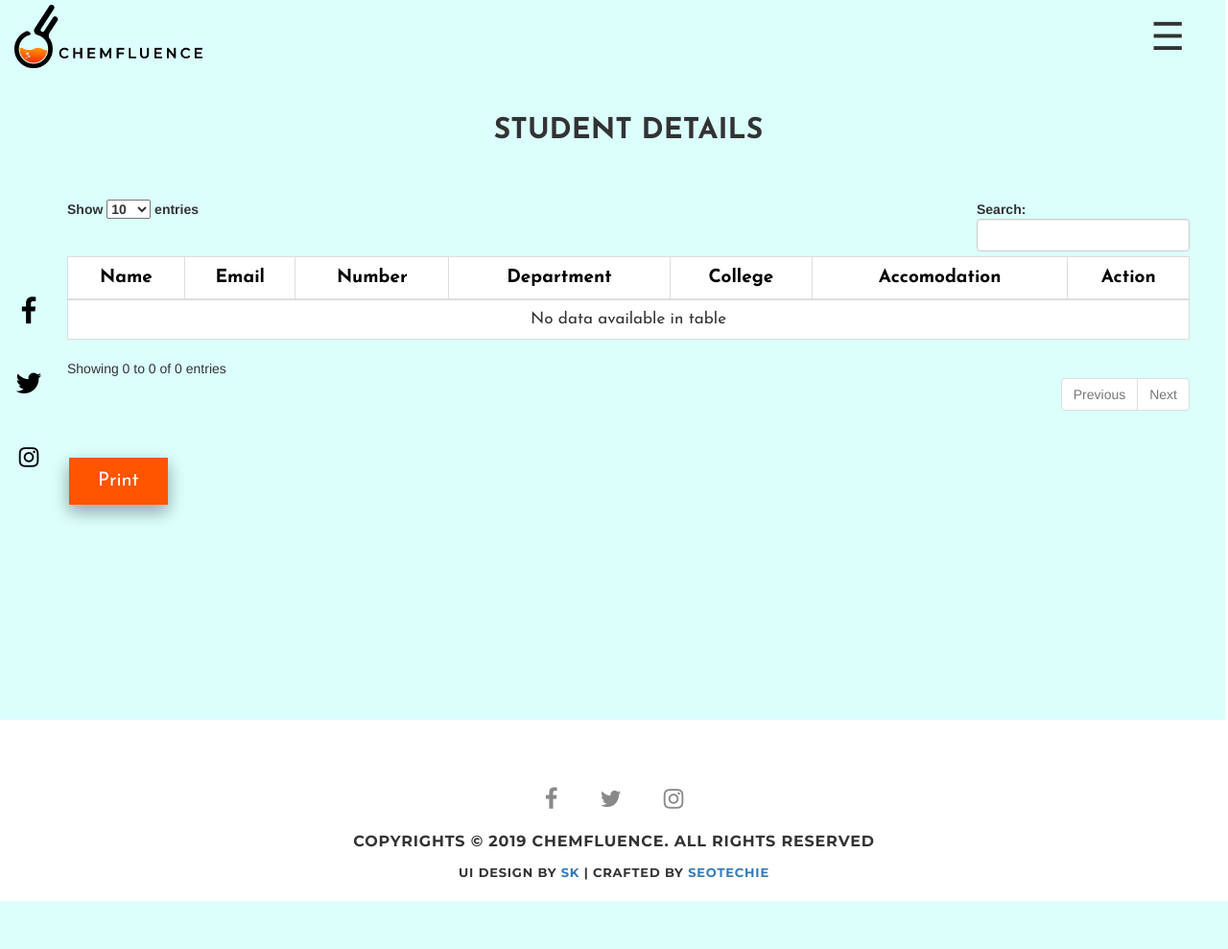
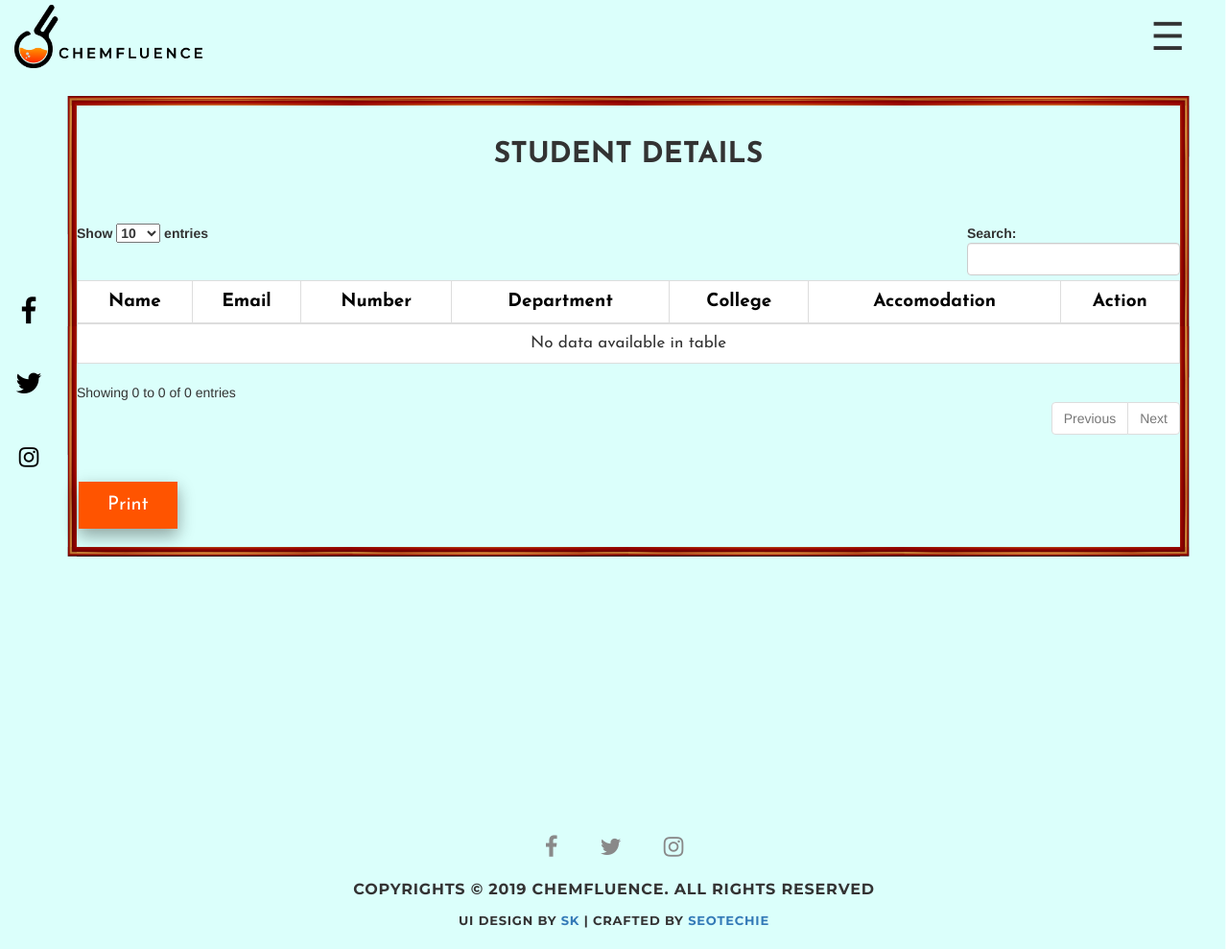
Before and after one commit to startersup/chemfluence, a PHP site: page /chemadmin/index.php in a window 1280 px wide. Shown: the whole page at 96% size. Before the commit the page ends 939 px from the top, so only its background shows below. Run offline with PHP 8.4, Linux system fonts and the light colour scheme; data that the repository does not hold is empty; some libraries are stand-ins or nearby versions.

Commit message:
Update index.php
sssss

```diff
--- a/chemadmin/index.php
+++ b/chemadmin/index.php
@@ -148,7 +148,7 @@
         <div class="container top">
                    <script src="https://cdn.datatables.net/1.10.16/js/jquery.dataTables.min.js"></script>
 <script src="https://cdn.datatables.net/1.10.16/js/dataTables.bootstrap4.min.js"></script>
-<div class="container">
+<div class="container" id="borderimg1">
    <center> <h3>Student Details</h3></center>
  <br><br>
 	<div class="row" >
```
